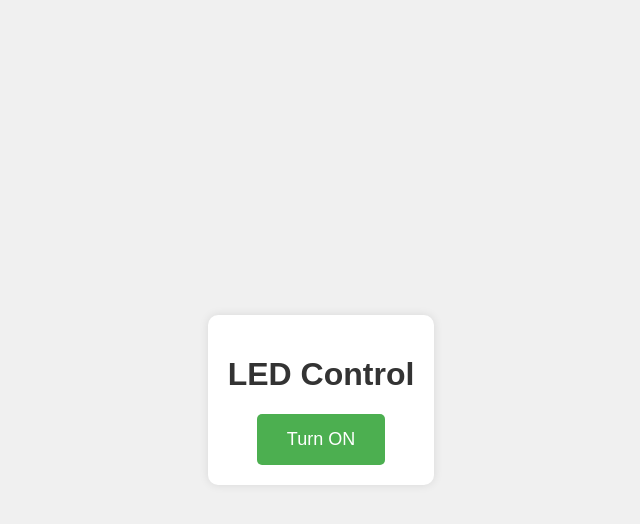
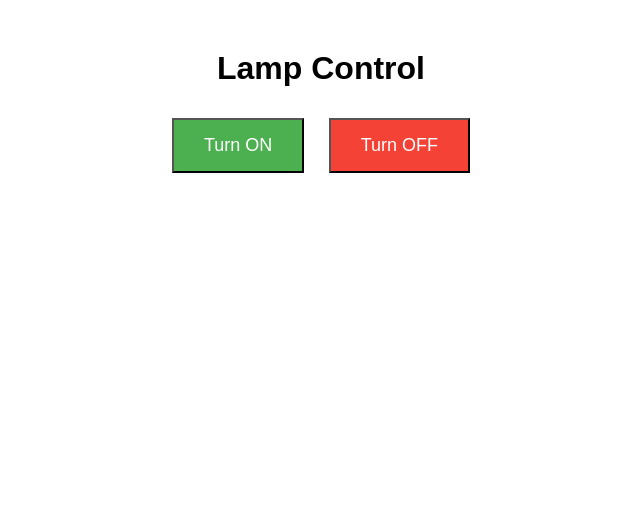
Before and after one commit to dark99ghost/lamp, a website: page index.html in a window 1280 px wide. Shown: the whole page, without its empty margins (319-959 px from the left). Drawn offline with Linux system fonts and the light colour scheme.

Commit message:
Update index.html

```diff
--- a/index.html
+++ b/index.html
@@ -3,78 +3,35 @@
 <head>
     <meta charset="UTF-8">
     <meta name="viewport" content="width=device-width, initial-scale=1.0">
-  <title>LED Control</title>
+    <title>Lamp Control</title>
     <style>
         body {
             font-family: Arial, sans-serif;
-      display: flex;
-      justify-content: center;
-      align-items: center;
-      height: 100vh;
-      margin: 0;
-      background-color: #f0f0f0;
-    }
-    .container {
             text-align: center;
-      background-color: #fff;
-      padding: 20px;
-      border-radius: 10px;
-      box-shadow: 0 0 10px rgba(0, 0, 0, 0.1);
-    }
-    h1 {
-      color: #333;
+            margin-top: 50px;
         }
         button {
             padding: 15px 30px;
+            margin: 10px;
             font-size: 18px;
             cursor: pointer;
-      background-color: #4CAF50;
-      color: white;
-      border: none;
-      border-radius: 5px;
-      transition: background-color 0.3s;
         }
-    button:hover {
-      background-color: #45a049;
-    }
-    button.off {
-      background-color: #f44336;
-    }
-    button.off:hover {
-      background-color: #da190b;
-    }
+        #onBtn { background-color: #4CAF50; color: white; }
+        #offBtn { background-color: #f44336; color: white; }
     </style>
 </head>
 <body>
-  <div class="container">
-    <h1>LED Control</h1>
-    <button id="toggleButton" onclick="toggleLED()">Turn ON</button>
-  </div>
+    <h1>Lamp Control</h1>
+    <button id="onBtn" onclick="controlLamp('on')">Turn ON</button>
+    <button id="offBtn" onclick="controlLamp('off')">Turn OFF</button>
 
     <script>
-    let isLEDOn = false;
-    const button = document.getElementById('toggleButton');
-
-    async function toggleLED() {
-      isLEDOn = !isLEDOn;
-      button.textContent = isLEDOn ? 'Turn OFF' : 'Turn ON';
-      button.classList.toggle('off', isLEDOn);
-
-      try {
-        const response = await fetch(`/proxy?state=${isLEDOn ? 'on' : 'off'}`, {
-          method: 'GET',
-          headers: { 'Content-Type': 'application/json' },
-        });
-        const data = await response.json();
-        console.log('Proxy response:', data); // Log the response
-        if (!response.ok || !data.success) {
-          console.error('Failed to connect to ESP8266:', data.error || 'Unknown error');
-        } else {
-          console.log('Success:', data.message);
-        }
-      } catch (error) {
-        console.error('Fetch error:', error.message);
-      }
+        const espIP = "192.168.x.x"; // غيّرها لـ IP بتاع الـ ESP8266 (من Serial Monitor)
+        function controlLamp(state) {
+            fetch(`http://${espIP}/${state}`)
+                .then(response => response.text())
+                .then(data => alert(data))
+                .catch(error => alert("Error: " + error));
         }
     </script>
 </body>
```
Lines whose indentation alone changed are shown as unchanged.
